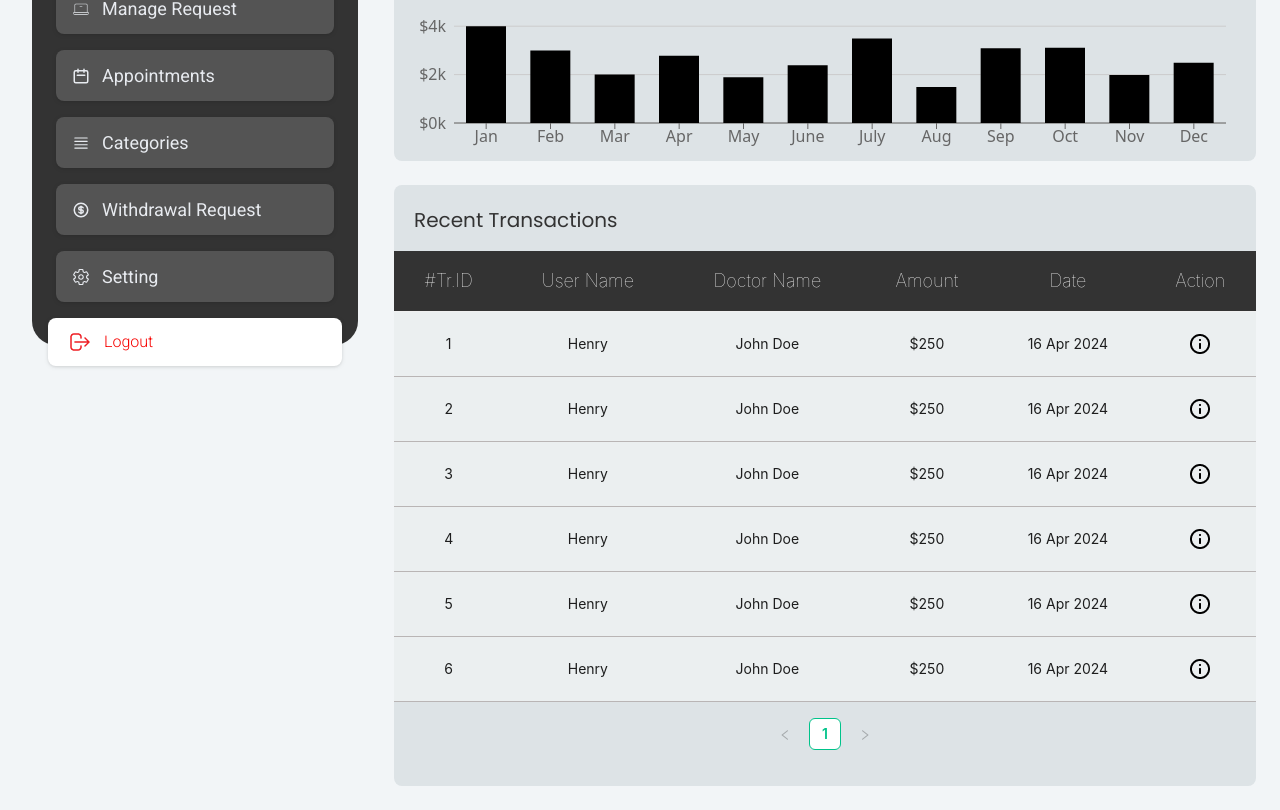
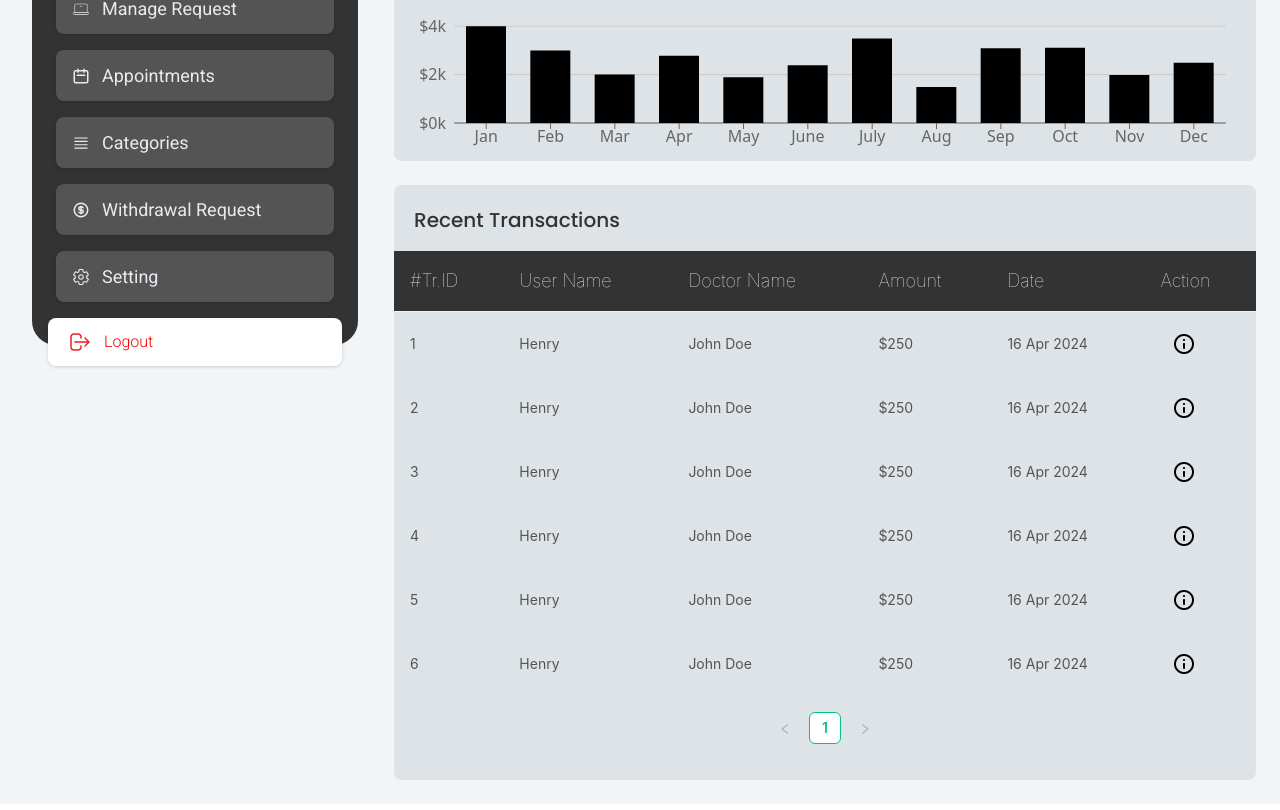
Before and after one commit to Raiyan109/medmeet-dashboard, a React (Vite) app: page / in a window 1280 px wide. Shown: the part 487-1297 px from the top of the page. Built offline with nearby package versions, Linux system fonts and the light colour scheme.

Commit message:
recentTable modified

```diff
--- a/src/Components/DashboardHomeTable.jsx
+++ b/src/Components/DashboardHomeTable.jsx
@@ -46,7 +46,7 @@
       key: "Review",
       aligen: 'center',
       render: (_, data) => (
-        <div className="  items-center justify-around textcenter flex">
+        <div className="flex items-start">
           {/* Review Icon */}
           <img src={exlamIcon} alt="" className="btn  px-3 py-1 text-sm rounded-full cursor-pointer" onClick={() => showModal(data)} />
           {/* <Link to={'/reviews'} className="btn bg-black text-white px-3 py-1 text-sm rounded-full">
@@ -73,13 +73,13 @@
 
   return (
     <div className="rounded-lg bg-[#DDE3E6] mt-8 recent-users-table py-[20px]">
-      <h3 className="text-[20px] font-poppins text-[#333333] mb-4 pl-[20px]">Recent Transactions</h3>
+      <h3 className="text-[20px] font-poppins text-[#333333] mb-4 pl-[20px] font-medium">Recent Transactions</h3>
       {/* Ant Design Table */}
       <Table
         columns={columns}
         dataSource={data}
         pagination={{ position: ["bottomCenter"] }}
-        className="rounded-lg font-poppins"
+        className="rounded-lg font-poppins text-[14px]"
       />
 
       {/* Dashboard Modal */}
--- a/src/index.css
+++ b/src/index.css
@@ -130,13 +130,13 @@
 /* ===================  ANT TABLE HEAD =============================== */
 .recent-users-table .ant-table-thead>tr>th {
   background: #333333;
-  text-align: center;
+  /* text-align: center; */
   font-weight: lighter;
   font-size: 18px;
 }
 
 .recent-users-table .ant-table-tbody>.ant-table-row>.ant-table-cell {
-  text-align: center;
+  /* text-align: center; */
   border-bottom: 1px solid #b9b5b5;
 }
 
@@ -354,3 +354,15 @@
 .ant-select-single .ant-select-selector {
   font-size: 18px;
 }
+
+
+
+
+.ant-table-tbody>tr>td {
+  border-bottom: none !important;
+}
+
+.ant-table table {
+  font-size: 14px;
+  color: #545454;
+}
--- a/src/layouts/Main/Header.jsx
+++ b/src/layouts/Main/Header.jsx
@@ -6,6 +6,7 @@
 import { MdOutlineKeyboardArrowDown } from "react-icons/md";
 import { IoNotificationsOutline } from "react-icons/io5";
 import { Select } from 'antd';
+import { HiOutlineBell } from "react-icons/hi2";
 
 const Header = () => {
   const navigate = useNavigate();
@@ -56,7 +57,7 @@
         >
           <Badge style={{ backgroundColor: "red", objectFit: 'contain', fontSize: '10px', display: 'flex', justifyContent: 'center', alignItems: 'center' }} count={2}>
             <div className="bg-[#DDE3E6] p-2 rounded-full">
-              <IoNotificationsOutline
+              <HiOutlineBell
                 style={{ cursor: "pointer" }}
                 className={` w-6 h-6 rounded-full shadow-sm  font-bold transition-all`}
               />
--- a/src/utils/antTheme.js
+++ b/src/utils/antTheme.js
@@ -85,14 +85,13 @@
     //   },
     Table: {
       colorTextHeading: "#758DFF",
-      colorBgContainer: "#FFFFFF66",
+      colorBgContainer: "#DDE3E6",
       // colorText: "#ffffff",
       headerBg: "#052255",
       headerColor: "#ffffff",
       headerBorderRadius: 0,
       borderRadius: 0,
-      headerSplitColor: "none",
-
+      headerSplitColor: 'transparent'
     },
     Modal: {
       // contentBg: "#5271FF",
```
